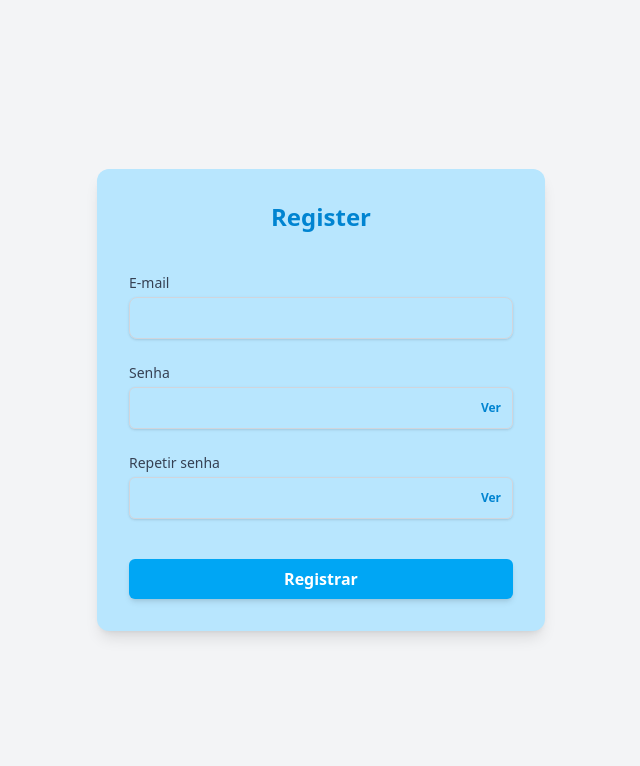
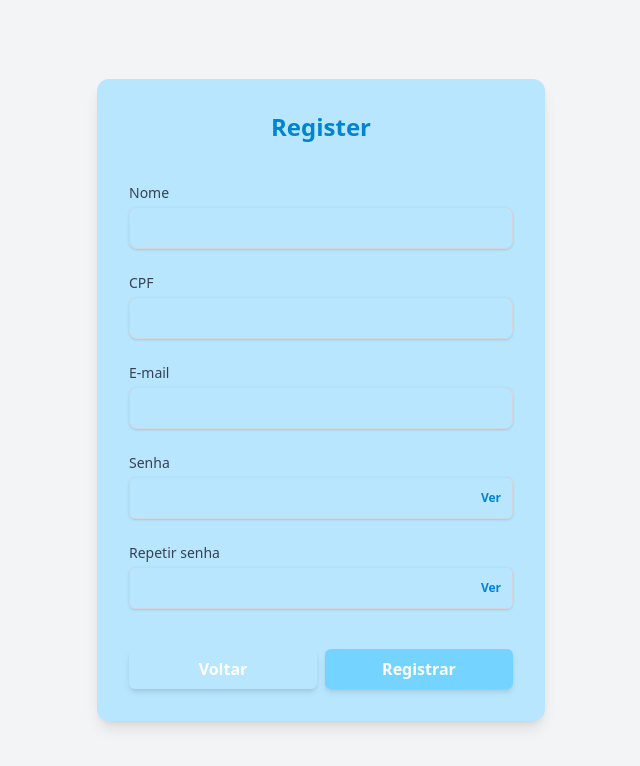
Before and after one commit to RobertdeSMaio/investdash, a React (Vite) app: page /register in a window 1280 px wide. Shown: the top 766 px of the page, without its empty margins (319-959 px from the left). Built offline with nearby package versions, Linux system fonts and the light colour scheme.

Commit message:
adjust routes and grid

```diff
--- a/src/Routes/Routes.tsx
+++ b/src/Routes/Routes.tsx
@@ -1,4 +1,5 @@
-import { BrowserRouter, Route, Routes } from "react-router-dom";
+import { BrowserRouter, Outlet, Route, Routes } from "react-router-dom";
+import NavBar from "../componentes/NavBar";
 import ComposeJ from "../pages/ComposeJ";
 import Home from "../pages/Home";
 import Invest from "../pages/Invest";
@@ -6,19 +7,34 @@ import Login from "../pages/Login";
 import Register from "../pages/Register";
 import SimpleJ from "../pages/SimpleJ";
 
+const PageLayout = () => {
+  return (
+    <div className="flex flex-col h-screen w-full overflow-hidden">
+      <NavBar />
+      <main className="flex-1 p-5 overflow-y-auto bg-slate-100">
+        <Outlet />
+      </main>
+    </div>
+  );
+};
+
 export default function Rout() {
   return (
-    <>
-      <BrowserRouter>
-        <Routes>
+    <BrowserRouter>
+      <Routes>
+        <Route path="/register" element={<Register />} />
+        <Route path="/" element={<Login />} />
+        <Route element={<PageLayout />}>
           <Route path="/invest" element={<Invest />} />
-          <Route path="/SimpleJ" element={<SimpleJ />} />
-          <Route path="/ComposeJ" element={<ComposeJ />} />
-          <Route path="/Home" element={<Home />} />
-          <Route path="/Register" element={<Register />} />
-          <Route path="/" element={<Login />} />
-        </Routes>
-      </BrowserRouter>
-    </>
+          <Route path="/simplej" element={<SimpleJ />} />
+          <Route path="/composej" element={<ComposeJ />} />
+          <Route path="/home" element={<Home />} />
+        </Route>
+        <Route
+          path="*"
+          element={<h1>Página não encontrada! Verifique a URL.</h1>}
+        />
+      </Routes>
+    </BrowserRouter>
   );
 }
--- /dev/null
+++ b/src/componentes/composedTax/CardResult.tsx
@@ -0,0 +1,20 @@
+export default function CardResult({
+  label,
+  value,
+  color,
+}: {
+  label: string;
+  value: number;
+  color: string;
+}) {
+  return (
+    <div className="bg-sky-200 p-6 rounded shadow border text-center">
+      <p className="text-[10px] font-bold text-gray-400 uppercase mb-2">
+        {label}
+      </p>
+      <p className={`text-xl font-bold ${color}`}>
+        R$ {value.toLocaleString("pt-BR", { minimumFractionDigits: 2 })}
+      </p>
+    </div>
+  );
+}
--- a/src/componentes/dash.tsx
+++ b/src/componentes/dash.tsx
@@ -1,4 +1,4 @@
-import { type ApexOptions } from "apexcharts"; // O 'type' aqui mata o erro do tsconfig
+import { type ApexOptions } from "apexcharts";
 import { useState } from "react";
 import Chart from "react-apexcharts";
 
@@ -35,7 +35,7 @@ export default function Dash() {
 
   const options: ApexOptions = {
     chart: { id: "finance-chart" },
-    xaxis: { categories: categories }, // Agora você está LENDO a variável categories
+    xaxis: { categories: categories },
   };
 
   return (
@@ -53,12 +53,7 @@ export default function Dash() {
         Buscar
       </button>
 
-      <Chart
-        options={options}
-        series={series} // Agora você está LENDO a variável series
-        type="line"
-        height={350}
-      />
+      <Chart options={options} series={series} type="line" height={350} />
     </div>
   );
 }
--- a/src/componentes/inputs/index.tsx
+++ b/src/componentes/inputs/InputGroup.tsx
@@ -34,7 +34,7 @@ export default function InputGroup({
         <input
           id={id}
           type="number"
-          title={label} // Resolve erro de acessibilidade
+          title={label}
           className="w-full p-2 outline-none text-sm"
           onChange={(e) => onChange(Number(e.target.value))}
         />
--- a/src/pages/Invest.tsx
+++ b/src/pages/Invest.tsx
@@ -1,9 +1,6 @@
-import NavBar from "../componentes/NavBar";
-
 export default function Invest() {
   return (
     <>
-      <NavBar />
       <div></div>
     </>
   );
--- a/src/pages/Login.tsx
+++ b/src/pages/Login.tsx
@@ -8,18 +8,29 @@ export default function Login() {
   const [showPassword, setShowPassword] = useState(false);
 
   const validationSchema = Yup.object({
-    email: Yup.string()
-      .email("E-mail inválido")
-      .required("O e-mail é obrigatório"),
+    identifier: Yup.string()
+      .required("Campo obrigatório")
+      .test(
+        "test-login",
+        "Formato inválido (Use CPF, E-mail ou Nome)",
+        (value) => {
+          if (!value) return false;
+
+          const isEmail = /^[^\s@]+@[^\s@]+\.[^\s@]+$/.test(value);
+          const isCPF = /^\d{11}$/.test(value);
+          const isName = value && value.length > 3;
+
+          return Boolean(isEmail || isCPF || isName);
+        },
+      ),
     password: Yup.string()
       .min(6, "A senha deve ter pelo mens 6 caracteres")
       .required("A senha é obrigatória"),
   });
 
-  /* Validação e post do formulário do login*/
   const formik = useFormik({
     initialValues: {
-      email: "",
+      identifier: "",
       password: "",
     },
     validationSchema,
@@ -33,9 +44,8 @@ export default function Login() {
 
         localStorage.setItem("token", response.data.token);
       } catch (error) {
-        alert("E-mail ou senha incorretos.");
+        alert("Login ou senha incorretos.");
       }
-      /*alert("Login realizado com sucesso! Verifique o console.");*/
     },
   });
 
@@ -43,7 +53,7 @@ export default function Login() {
     <main className="min-h-screen flex items-center justify-center bg-gray-100 p-4 shadow-md rounded-lg">
       <div className="bg-sky-200 p-8 rounded-xl shadow-lg w-full max-w-md">
         <h1 className="text-2xl font-bold text-sky-600 mb-6 text-center">
-          Login
+          InvestDash
         </h1>
 
         <form onSubmit={formik.handleSubmit} className="flex flex-col gap-4">
@@ -53,21 +63,22 @@ export default function Login() {
               htmlFor="email"
               className="text-sm font-medium text-gray-700"
             >
-              E-mail
+              Login
             </label>
             <input
-              type="email"
-              id="email"
-              {...formik.getFieldProps("email")}
+              placeholder="CPF, E-mail ou Nome"
+              type="identifier"
+              id="identifier"
+              {...formik.getFieldProps("identifier")}
               className={`p-2 border rounded-lg outline-none shadow-md ${
-                formik.touched.email && formik.errors.email
+                formik.touched.identifier && formik.errors.identifier
                   ? "border-red-500"
                   : "border-gray-300"
               }`}
             />
-            {formik.touched.email && formik.errors.email && (
+            {formik.touched.identifier && formik.errors.identifier && (
               <span className="text-red-500 text-xs">
-                {formik.errors.email}
+                {formik.errors.identifier}
               </span>
             )}
           </div>
@@ -76,12 +87,10 @@ export default function Login() {
           <div className="flex flex-col gap-1 mb-6">
             <label htmlFor="password">Senha</label>
 
-            {/* O container do input e do botão precisa ser relative e NÃO ter flex-col */}
             <div className="relative flex items-center">
               <input
                 id="password"
                 {...formik.getFieldProps("password")}
-                // O type vem DEPOIS do getFieldProps para garantir que o estado mande
                 type={showPassword ? "text" : "password"}
                 className={`w-full p-2 border rounded-md outline-none pr-12 ${
                   formik.touched.password && formik.errors.password
@@ -109,7 +118,7 @@ export default function Login() {
               </span>
             )}
           </div>
-          <div className="space-x-59">
+          <div className="grid grid-cols-2 gap-2">
             <button
               type="submit"
               className="mt-2 bg-sky-500 text-white p-2 rounded-md font-bold hover:bg-sky-600 transition-colors"
@@ -118,7 +127,7 @@ export default function Login() {
             </button>
             <Link
               to="/register"
-              className="mt-2 bg-sky-500 text-white p-2 rounded-md font-bold hover:bg-sky-600 transition-colors"
+              className="justify-center flex mt-2 bg-sky-500 text-white p-2 rounded-md font-bold hover:bg-sky-600 transition-colors"
             >
               Registrar
             </Link>
--- a/src/pages/Register.tsx
+++ b/src/pages/Register.tsx
@@ -1,19 +1,23 @@
 import { useFormik } from "formik";
 import { useState } from "react";
+import { Link } from "react-router-dom";
 import * as Yup from "yup";
 
 export default function Register() {
-  // Estados para controlar a visibilidade de cada campo de senha
   const [showPassword, setShowPassword] = useState(false);
   const [showConfirmPassword, setShowConfirmPassword] = useState(false);
 
   const formik = useFormik({
     initialValues: {
       email: "",
+      name: "",
+      cpf: "",
       password: "",
       confirmPassword: "",
     },
     validationSchema: Yup.object({
+      name: Yup.string().required("Obrigatório"),
+      cpf: Yup.string().required("Obrigatório"),
       email: Yup.string().email("E-mail inválido").required("Obrigatório"),
       password: Yup.string()
         .min(6, "Mínimo 6 caracteres")
@@ -38,6 +42,38 @@ export default function Register() {
           Register
         </h1>
 
+        {/* Campo Nome */}
+        <div className="flex flex-col gap-1 mb-6">
+          <label htmlFor="name" className="text-sm font-medium text-gray-700">
+            Nome
+          </label>
+          <input
+            type="name"
+            id="name"
+            {...formik.getFieldProps("name")}
+            className={`p-2 border rounded-lg outline-none shadow-sm transition-all ${
+              formik.touched.name && formik.errors.name
+                ? "border-red-500"
+                : "border-gray-300 focus:border-sky-500"
+            }`}
+          />
+        </div>
+        {/* Campo Cpf */}
+        <div className="flex flex-col gap-1 mb-6">
+          <label htmlFor="cpf" className="text-sm font-medium text-gray-700">
+            CPF
+          </label>
+          <input
+            type="cpf"
+            id="cpf"
+            {...formik.getFieldProps("cpf")}
+            className={`p-2 border rounded-lg outline-none shadow-sm transition-all ${
+              formik.touched.cpf && formik.errors.cpf
+                ? "border-red-500"
+                : "border-gray-300 focus:border-sky-500"
+            }`}
+          />
+        </div>
         {/* Campo E-mail */}
         <div className="flex flex-col gap-1 mb-6">
           <label htmlFor="email" className="text-sm font-medium text-gray-700">
@@ -125,13 +161,21 @@ export default function Register() {
             </span>
           )}
         </div>
-
-        <button
-          type="submit"
-          className="bg-sky-500 text-white p-2 rounded-md font-bold hover:bg-sky-600 transition-colors shadow-md"
-        >
-          Registrar
-        </button>
+        <div className="grid grid-cols-2 gap-2">
+          <Link
+            to="/"
+            type="submit"
+            className="justify-center flex bg-sky-200 text-white p-2 rounded-md font-bold hover:bg-sky-600 transition-colors shadow-md"
+          >
+            Voltar
+          </Link>
+          <button
+            type="submit"
+            className="bg-sky-300 text-white p-2 rounded-md font-bold hover:bg-sky-600 transition-colors shadow-md"
+          >
+            Registrar
+          </button>
+        </div>
       </form>
     </main>
   );
```
Also changed, not shown: src/pages/ComposeJ.tsx (+5 -34 lines), src/pages/Home.tsx (+4 -13 lines), src/pages/SimpleJ.tsx (+11 -34 lines).
